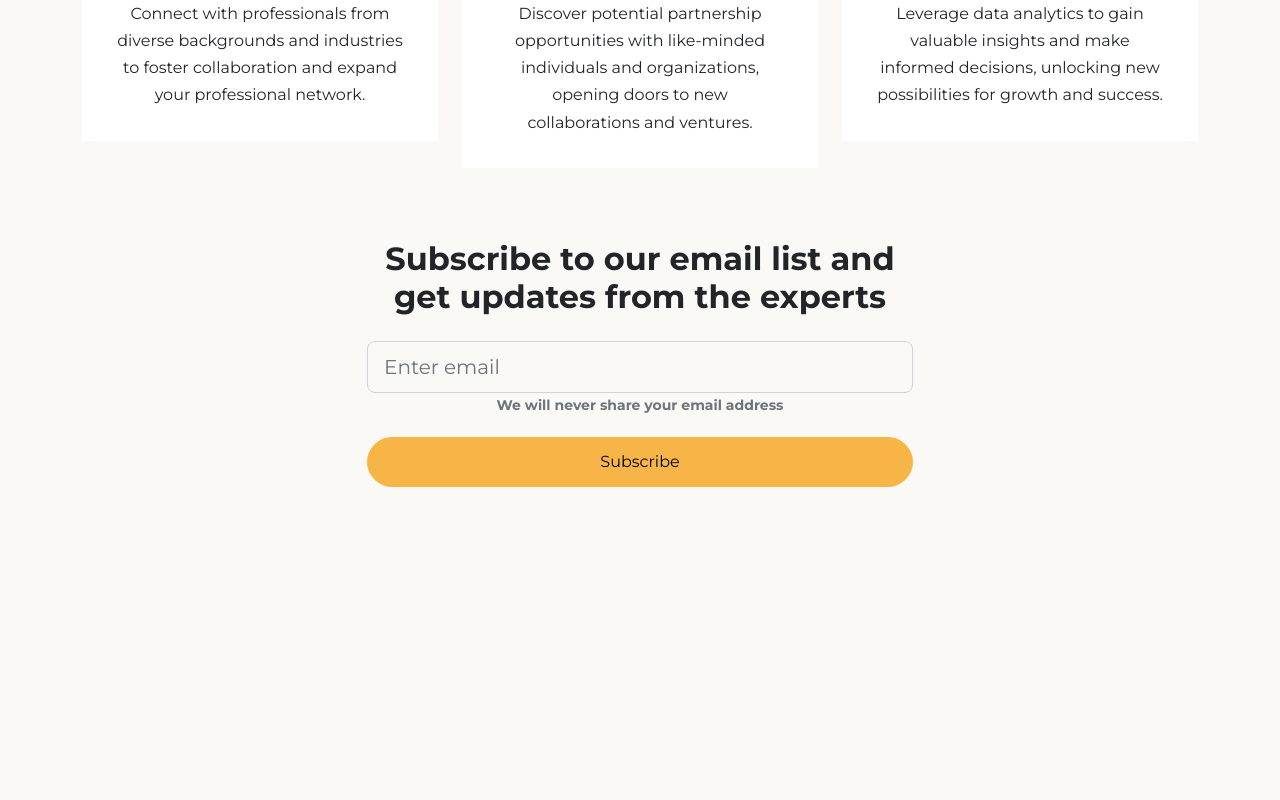
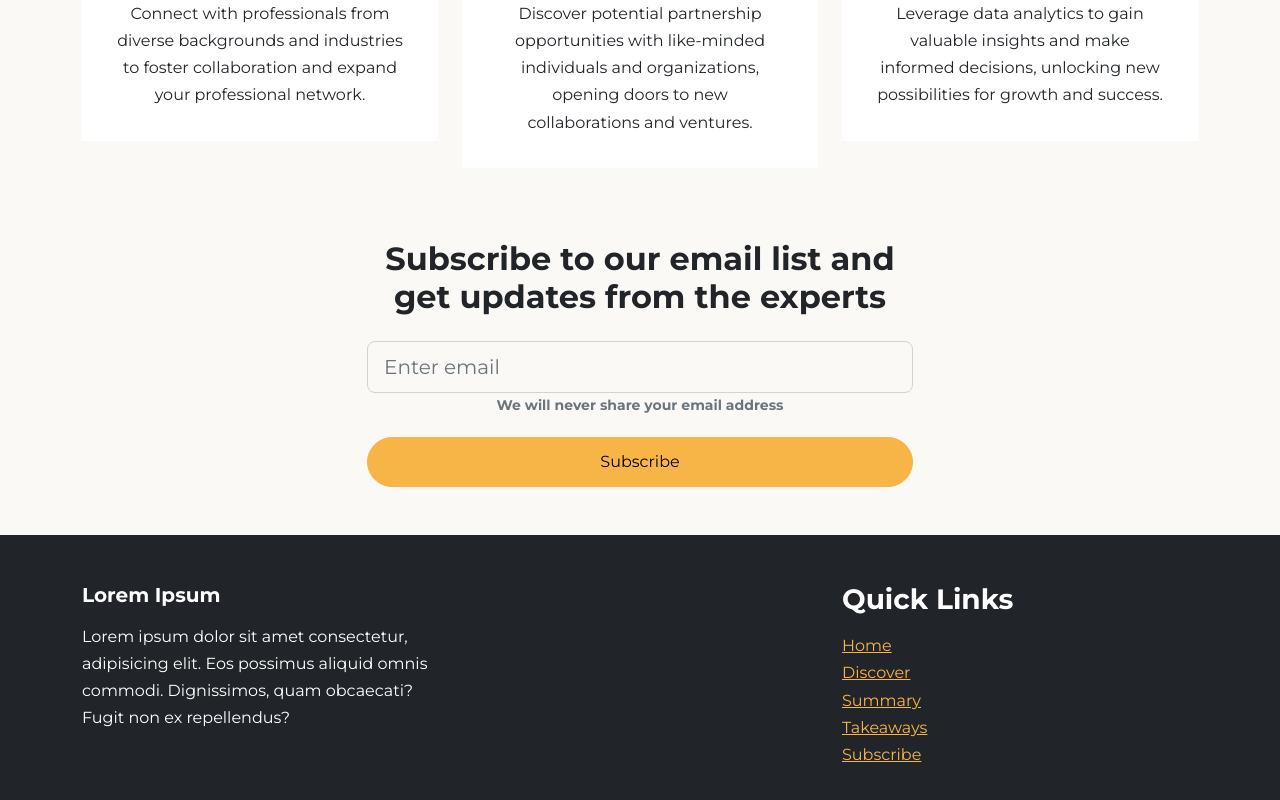
Before and after one commit to PedroMarcelino7/TrainingWebsite, a React (Vite) app: page / in a window 1280 px wide. Shown: the part 5436-6236 px from the top of the page. Before the commit the page ends 5971 px from the top, so only its background shows below. Built offline with nearby package versions, Linux system fonts and the light colour scheme.

Commit message:
finishing project

```diff
--- a/package.json
+++ b/package.json
@@ -13,6 +13,7 @@
   },
   "dependencies": {
     "@fortawesome/fontawesome-svg-core": "^6.5.1",
+    "@fortawesome/free-brands-svg-icons": "^6.5.1",
     "@fortawesome/free-solid-svg-icons": "^6.5.1",
     "@fortawesome/react-fontawesome": "^0.2.0",
     "react": "^18.2.0",
--- a/src/App.jsx
+++ b/src/App.jsx
@@ -9,6 +9,7 @@
 import Invitation from './components/Invitation/Invitation'
 import Takeaways from './components/Takeaways/Takeaways'
 import Subscribe from './components/Subscribe/Subscribe'
+import Footer from './components/Footer/Footer'
 
 function App() {
   return (
@@ -23,6 +24,7 @@
       <Invitation />
       <Takeaways />
       <Subscribe />
+      <Footer />
     </>
   )
 }
--- /dev/null
+++ b/src/components/Footer/Footer.jsx
@@ -0,0 +1,36 @@
+import { faBacon } from '@fortawesome/free-solid-svg-icons'
+import './Footer.scss'
+
+import { FontAwesomeIcon } from '@fortawesome/react-fontawesome';
+
+export default function Footer() {
+    return (
+        <footer className="footer mt-4 text-bg-dark py-5">
+            <div className="container">
+                <div className="row">
+                    <div className="col-md-4">
+                        <h5>Lorem Ipsum</h5>
+                        <p>
+                            Lorem ipsum dolor sit amet consectetur, adipisicing elit. Eos
+                            possimus aliquid omnis commodi. Dignissimos, quam obcaecati? Fugit
+                            non ex repellendus?
+                        </p>
+                    </div>
+
+                    <div className="col-md-4 mt-5 mt-md-0"></div>
+
+                    <div className="col-md-4">
+                        <h3>Quick Links</h3>
+                        <ul className="list-unstyled">
+                            <li><a href="#home">Home</a></li>
+                            <li><a href="#discover">Discover</a></li>
+                            <li><a href="#summary">Summary</a></li>
+                            <li><a href="#takeaways">Takeaways</a></li>
+                            <li><a href="#subscribe">Subscribe</a></li>
+                        </ul>
+                    </div>
+                </div>
+            </div>
+        </footer>
+    )
+}
```
Also changed, not shown: src/components/Footer/Footer.scss (added), 1 other file (tests, documents, lock files or other folders).
